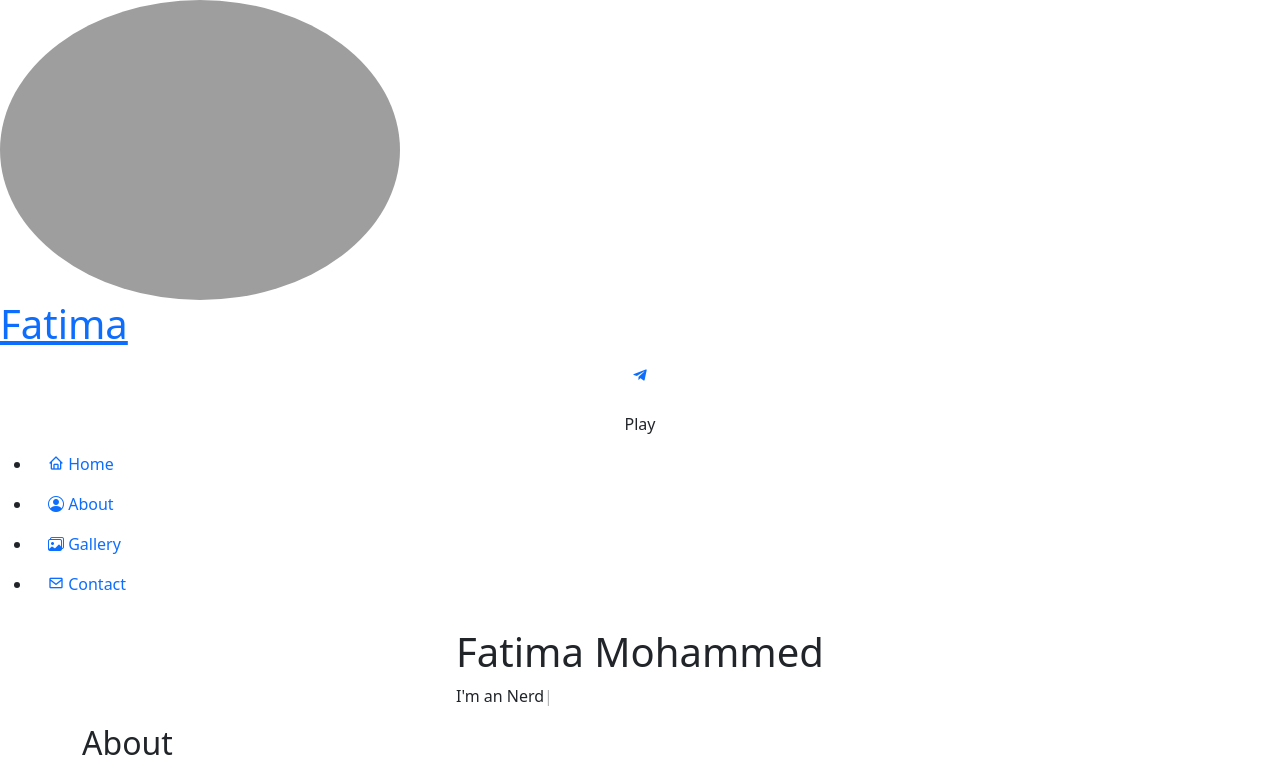
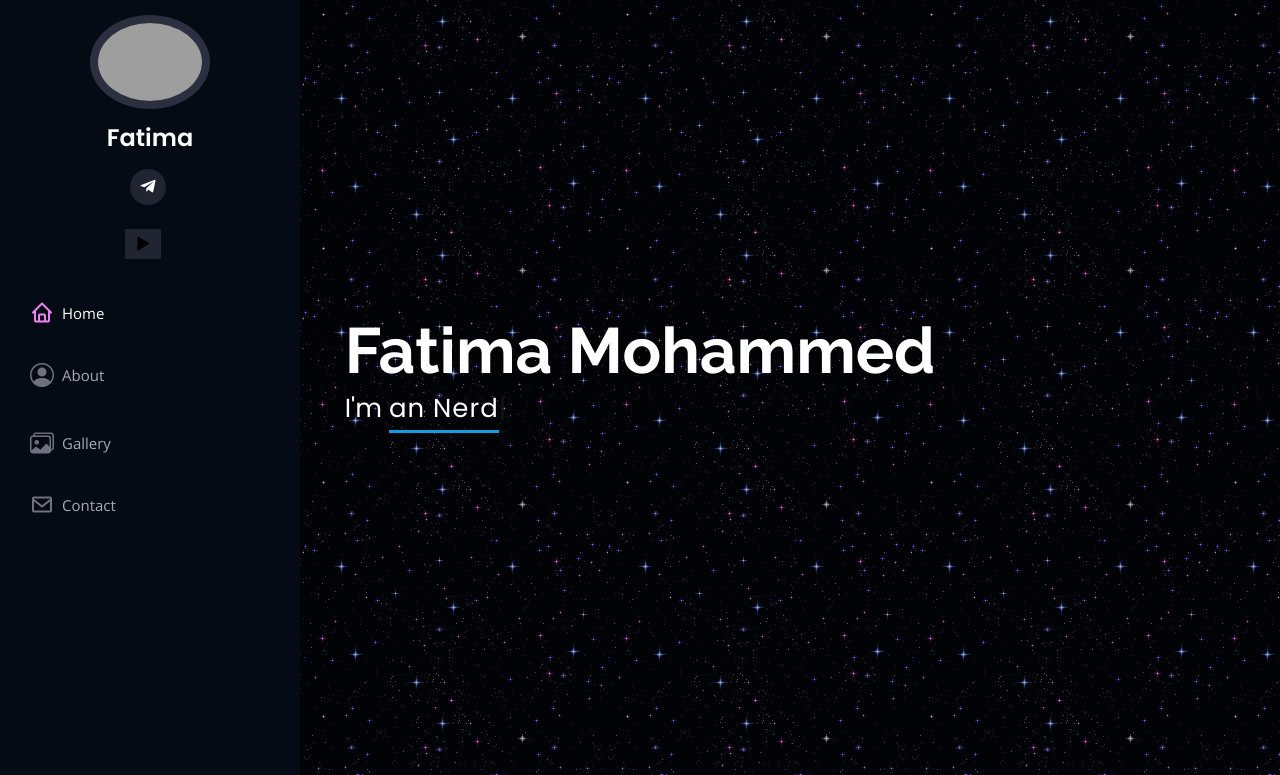
Before and after one commit to Diotheprogrammer/F, a plain HTML site: page index.html in a window 1280 px wide. Shown: the top 775 px of the page. Drawn offline with nearby package versions, Linux system fonts and the light colour scheme; the site is published under a folder, as on GitHub Pages, so addresses that start at the root find nothing.

Commit message:
Update index.html

```diff
--- a/index.html
+++ b/index.html
@@ -16,15 +16,15 @@
   <link href="https://fonts.googleapis.com/css?family=Open+Sans:300,300i,400,400i,600,600i,700,700i|Raleway:300,300i,400,400i,500,500i,600,600i,700,700i|Poppins:300,300i,400,400i,500,500i,600,600i,700,700i" rel="stylesheet">
 
   <!-- Vendor CSS Files -->
-  <link href="assets/vendor/aos/aos.css" rel="stylesheet">
-  <link href="assets/vendor/bootstrap/css/bootstrap.min.css" rel="stylesheet">
-  <link href="assets/vendor/bootstrap-icons/bootstrap-icons.css" rel="stylesheet">
-  <link href="assets/vendor/boxicons/css/boxicons.min.css" rel="stylesheet">
-  <link href="assets/vendor/glightbox/css/glightbox.min.css" rel="stylesheet">
-  <link href="assets/vendor/swiper/swiper-bundle.min.css" rel="stylesheet">
+  <link href="vendor/aos/aos.css" rel="stylesheet">
+  <link href="vendor/bootstrap/css/bootstrap.min.css" rel="stylesheet">
+  <link href="vendor/bootstrap-icons/bootstrap-icons.css" rel="stylesheet">
+  <link href="vendor/boxicons/css/boxicons.min.css" rel="stylesheet">
+  <link href="vendor/glightbox/css/glightbox.min.css" rel="stylesheet">
+  <link href="vendor/swiper/swiper-bundle.min.css" rel="stylesheet">
 
   <!-- Template Main CSS File -->
-  <link href="/assets/css/style.css" rel="stylesheet">
+  <link href="css/style.css" rel="stylesheet">
 
   <!-- =======================================================
   * Template Name: iPortfolio - v3.7.0
```
